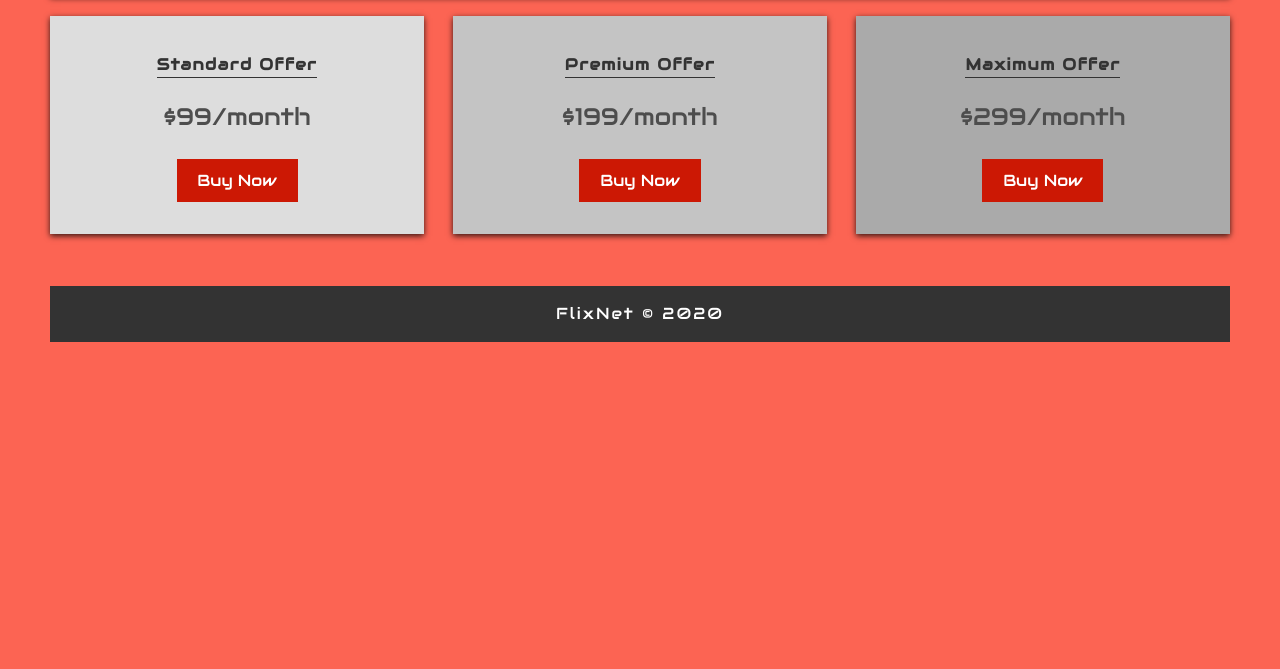
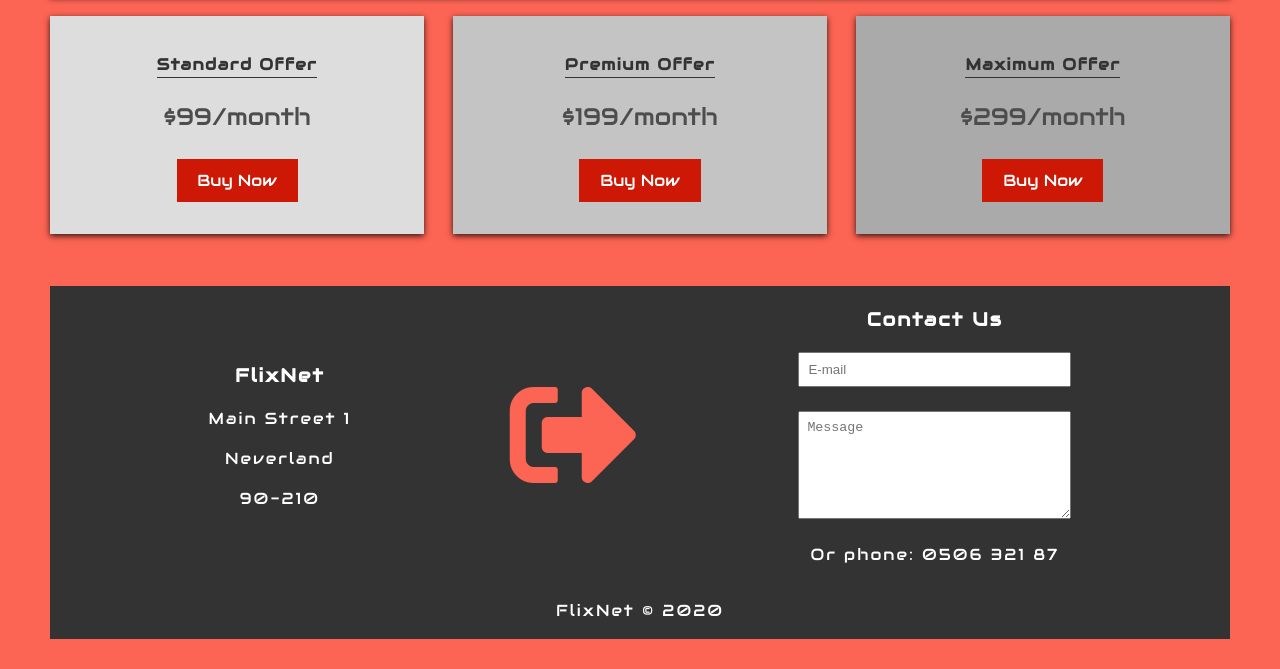
Before and after one commit to dev2theworld/flixnet_tv, a plain HTML site: page index.html in a window 1280 px wide. Shown: the part 1797-2466 px from the top of the page. Before the commit the page ends 2169 px from the top, so only its background shows below. Drawn offline with Linux system fonts and the light colour scheme.

Commit message:
Footer updated

```diff
--- a/index.html
+++ b/index.html
@@ -109,6 +109,24 @@
     </section>
 
     <footer>
+      <div class="footer">
+        <div class="adress">
+          <h3>FlixNet</h3>
+          <p>Main Street 1</p>
+          <p>Neverland</p>
+          <p>90-210</p>
+        </div>
+        <div class="logo">
+          <i class="fas fa-sign-out-alt fa-8x"></i>
+        </div>
+        <div class="form">
+          <h3>Contact Us</h3>
+          <input type="email" placeholder="E-mail">
+          <br>
+          <textarea name="text" id="" cols="30" rows="6" placeholder="Message"></textarea>
+          <p>Or phone: <span>0506 321 87</span></p>
+        </div>
+      </div>
       <p>FlixNet &copy; 2020</p>
     </footer>
   </div>
--- a/scss/_landing.scss
+++ b/scss/_landing.scss
@@ -150,4 +150,33 @@ footer {
   margin-top: 2rem;
   text-align: center;
   letter-spacing: 2px;
+
+  .footer {
+    display: flex;
+    justify-content: space-evenly;
+    align-items: center;
+
+    .logo {
+      color: $secondary-color;
+    }
+
+    .form {
+      display: flex;
+      flex-direction: column;
+
+      input {
+        padding: 0.5rem;
+      }
+
+      textarea {
+        padding: 0.5rem;
+        margin-bottom: 0.5rem;
+      }
+
+      span:hover {
+        cursor: pointer;
+        color: $secondary-color;
+      }
+    }
+  }
 }
```
Also changed, not shown: css/main.css, 1 other file.
